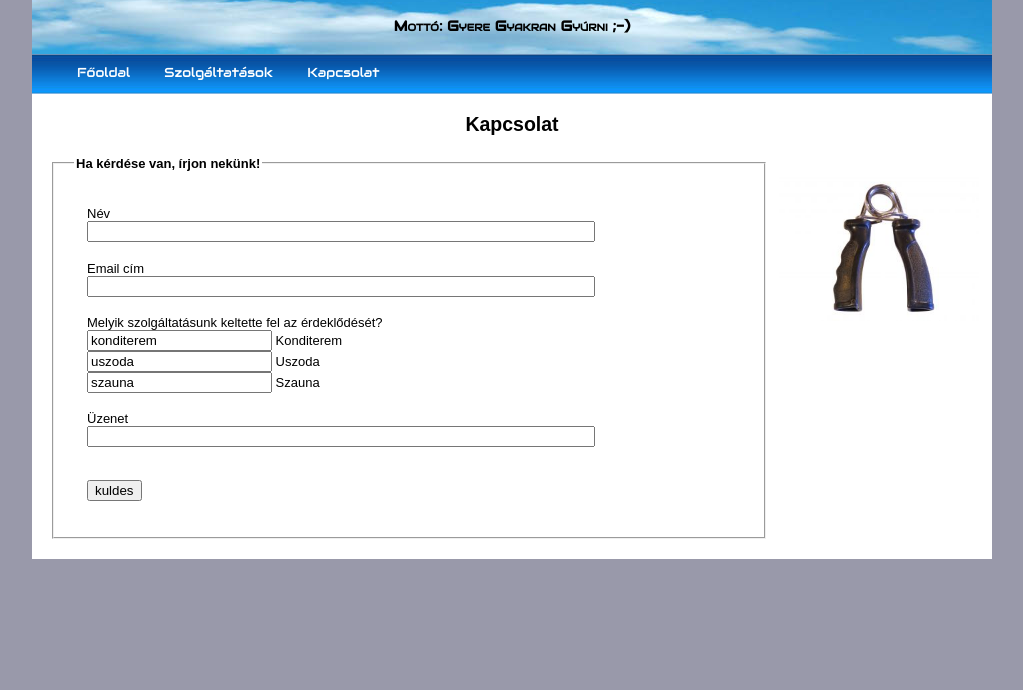
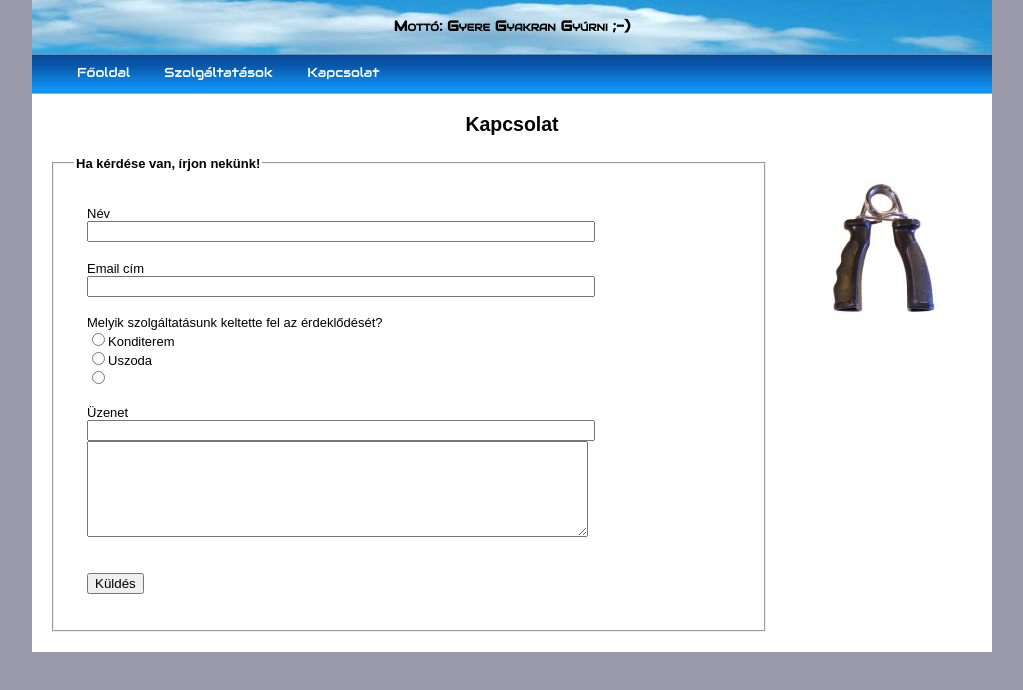
Before and after one commit to xertekus/Projectwebsite, a plain HTML site: page munkafajlok-18/kapcs.html in a window 1280 px wide. Shown: the part 68-758 px from the top of the page, without its empty margins (128-1151 px from the left). Drawn offline with Linux system fonts and the light colour scheme.

Commit message:
Update kapcs.html

```diff
--- a/munkafajlok-18/kapcs.html
+++ b/munkafajlok-18/kapcs.html
@@ -29,13 +29,13 @@
 					<p>Email cím<br>
 					<input type="text" name="email" value=""></p>
                     <p>Melyik szolgáltatásunk keltette fel az érdeklődését?<br>
-                    <input type="label" name="szolg" value="konditerem" id="konditerem"> Konditerem<br>
-                    <input type="label" name="szolg" value="uszoda" id="uszoda"> Uszoda<br>
-                    <input type="label" name="szolg" value="szauna" id="szauna"> Szauna</p>
+                    <input type="radio" name="szolg" value="konditerem" id="konditerem"><label for="konditerem">Konditerem</label><br>
+                    <input type="radio" name="szolg" value="uszoda" id="uszoda"><label for="uszoda">Uszoda</label><br>
+                    <input type="radio" name="szolg" value="szauna" id="szauna"><label for="szauna"Szauna</label></p>
                     <p>Üzenet<br>
-                    <input type="text" name="uzenet" value="" maxlength="60"></p>
+                    <input type="text" name="uzenet" value=""><textarea rows="6" cols="60"></textarea></p>
                     <p>&nbsp;<br>
-                    <input type="submit" name="kuldes" value="kuldes"></p>
+                    <input type="submit" name="kuldes" value="Küldés"></p>
                 </fieldset>
             </form>
         </div>
```
